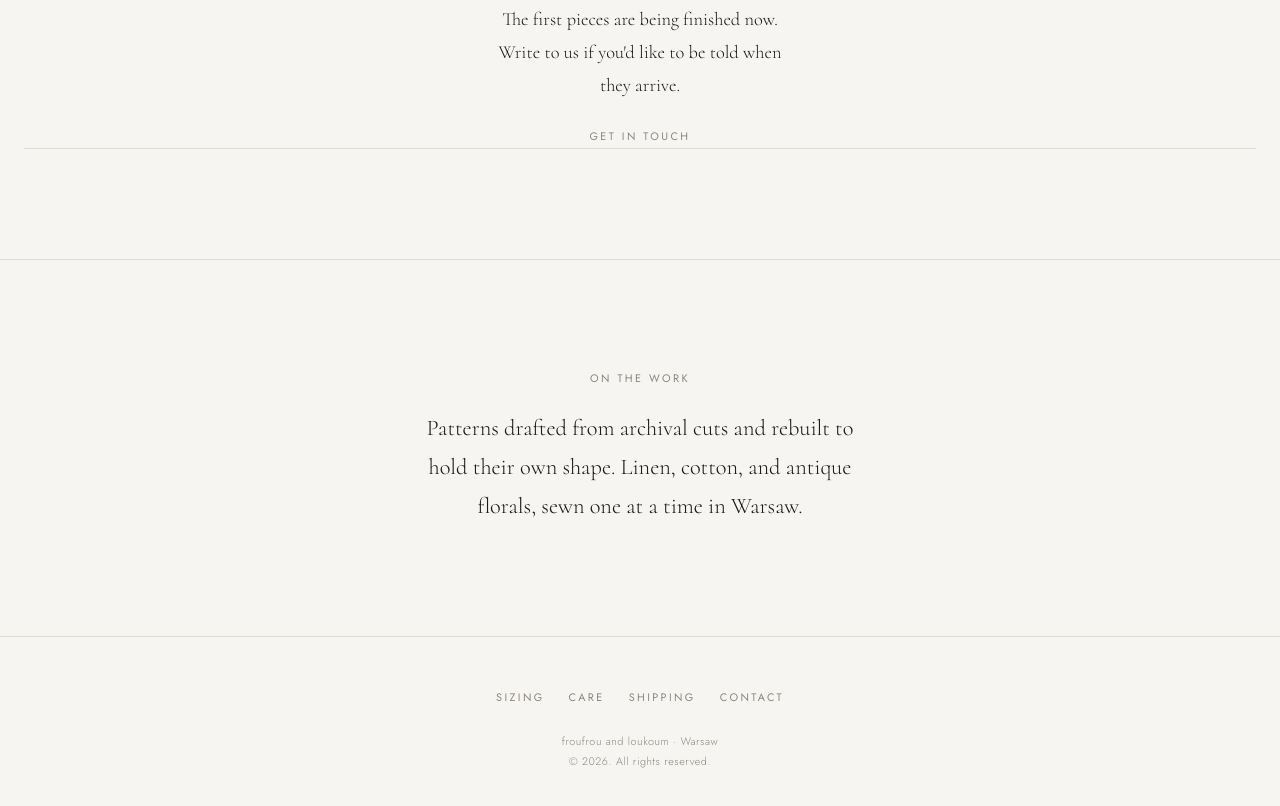
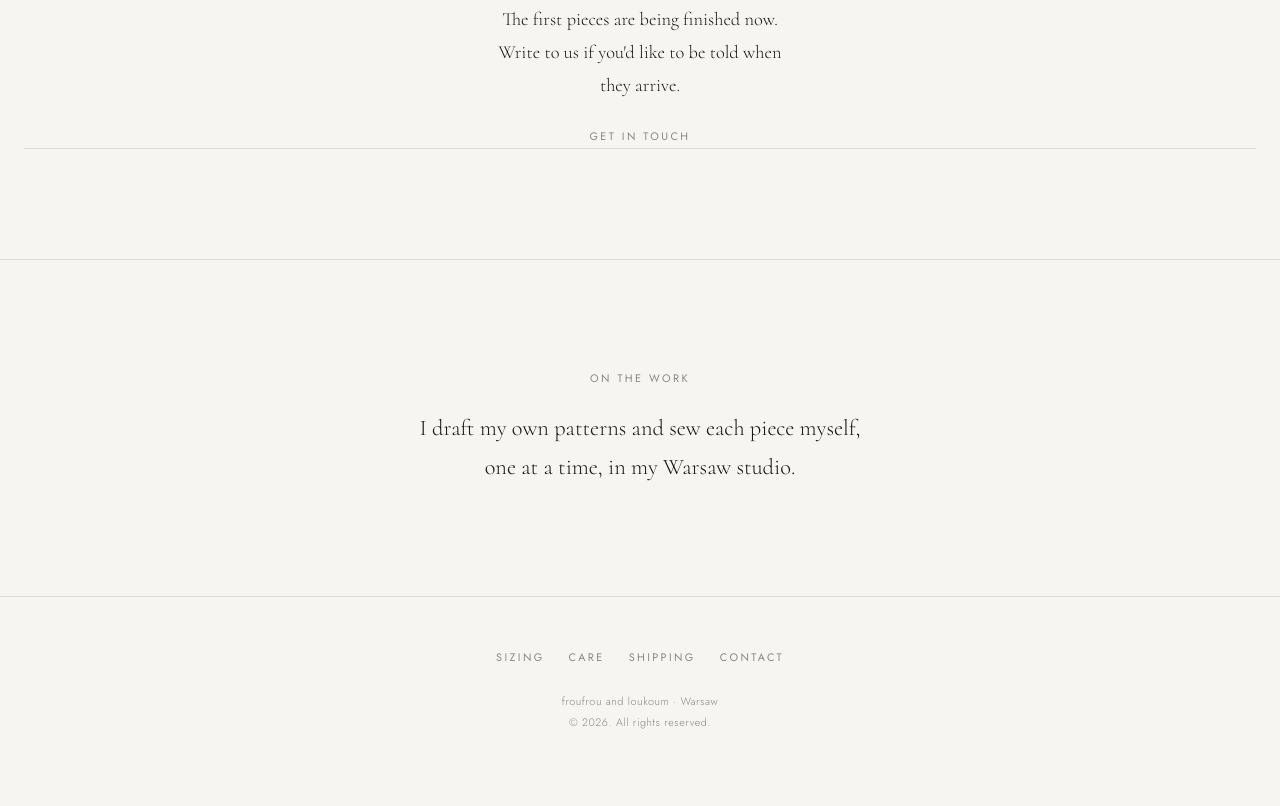
Before and after one commit to katenestsiarovich-svg/froufrouandloukoum, a website: page site/index.html in a window 1280 px wide. Shown: the part 1225-2031 px from the top of the page. Drawn offline with Linux system fonts and the light colour scheme; no server answers.

Commit message:
Add files via upload

```diff
--- a/site/index.html
+++ b/site/index.html
@@ -517,7 +517,7 @@ footer .fine{font-size:.68rem;letter-spacing:.05em;line-height:1.9}
 
 <section class="about">
   <div class="caps">On the work</div>
-  <p>Patterns drafted from archival cuts and rebuilt to hold their own shape. Linen, cotton, and antique florals, sewn one at a time in Warsaw.</p>
+  <p>I draft my own patterns and sew each piece myself, one at a time, in my Warsaw studio.</p>
 </section>
 
 <footer>
```
